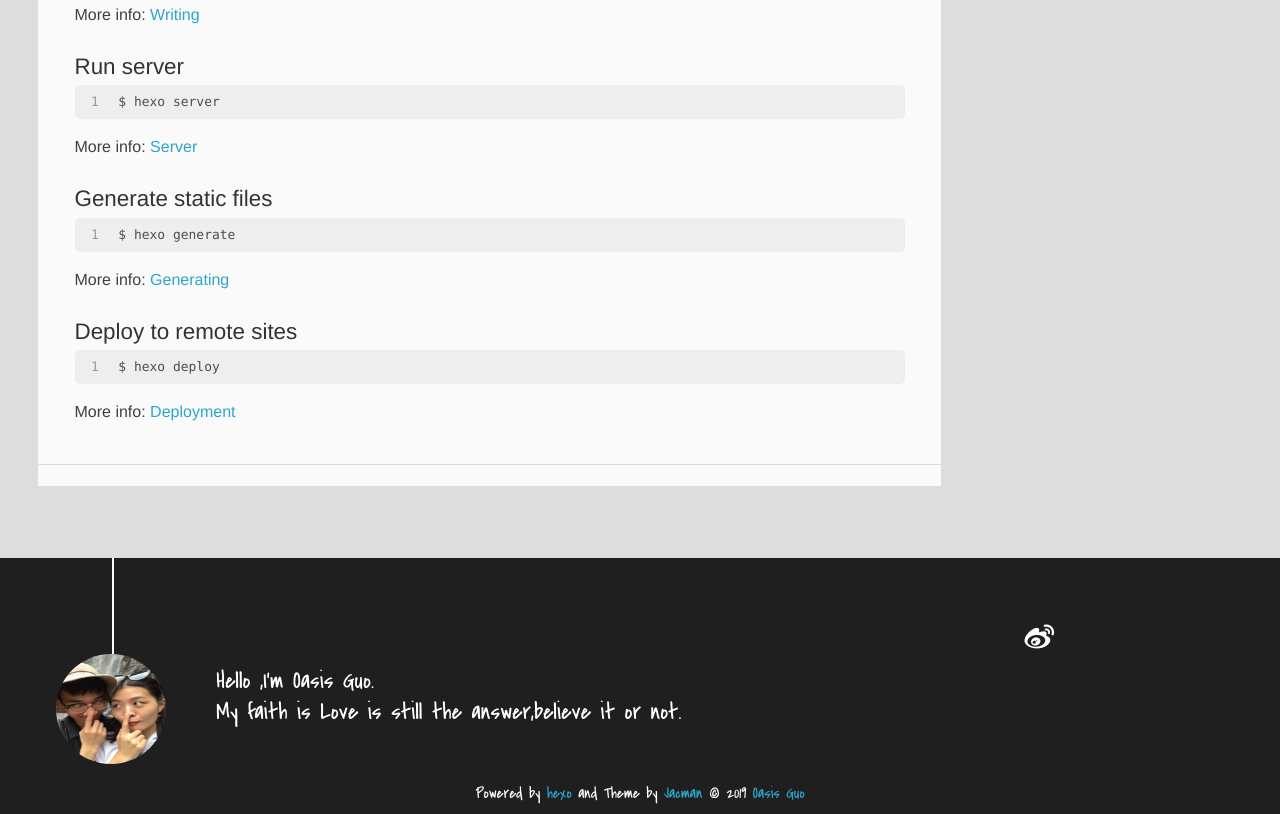
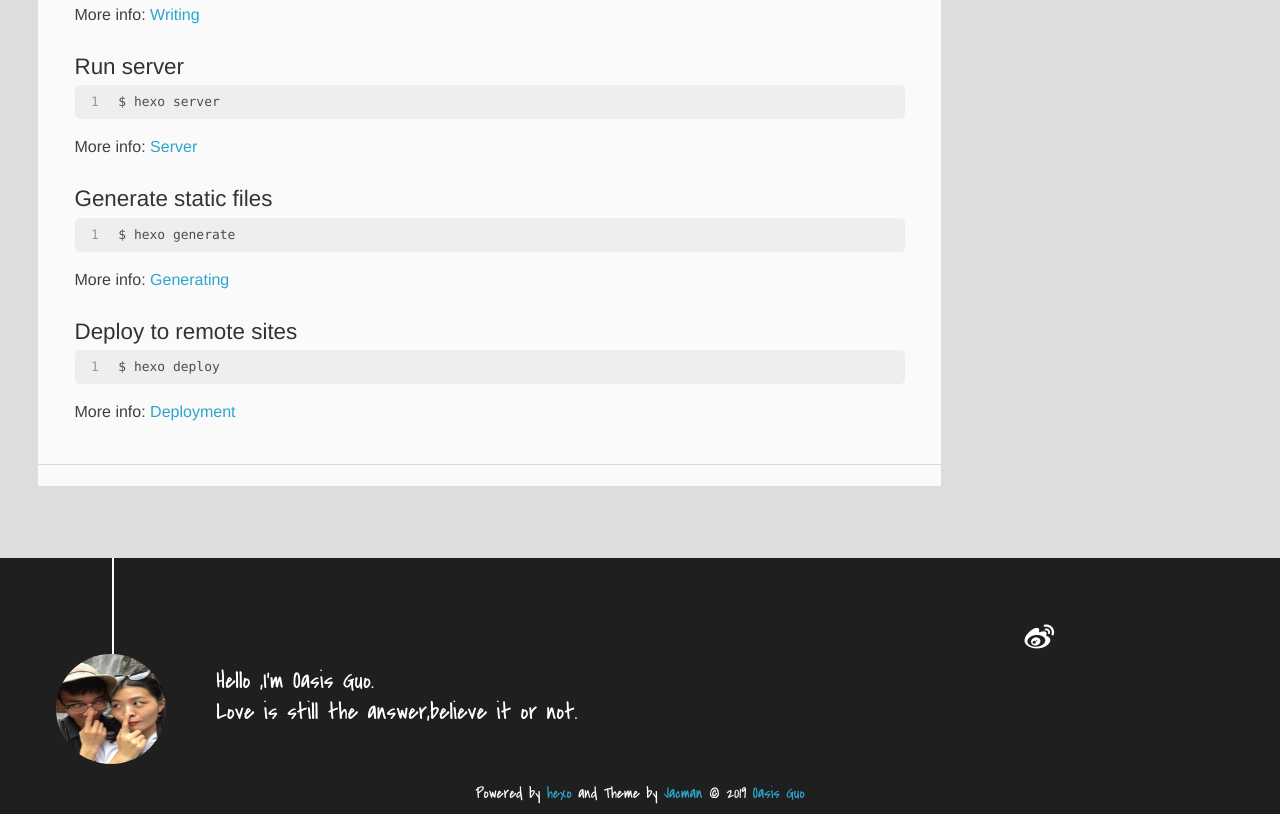
Before and after one commit to Oasis-Guo/Oasis-Guo.github.io, a plain HTML site: page index.html in a window 1280 px wide. Shown: the part 844-1658 px from the top of the page. Drawn offline with Linux system fonts and the light colour scheme; a script that the page names is missing.

Commit message:
Site updated: 2019-10-27 15:07:25

```diff
--- a/index.html
+++ b/index.html
@@ -243,7 +243,7 @@
 
 	<section class="info">
 		<p> Hello ,I&#39;m Oasis Guo. <br/>
-			My faith is Love is still the answer,believe it or not.</p>
+			Love is still the answer,believe it or not.</p>
 	</section>
 
 	<div class="social-font" class="clearfix">
```
Also changed, not shown: 2019/10/24/hello-world/index.html (+1 -1 lines), 2019/10/27/对博客的一些计划/index.html (+1 -1 lines), archives/2019/10/index.html (+1 -1 lines), archives/2019/index.html (+1 -1 lines), archives/index.html (+1 -1 lines).
